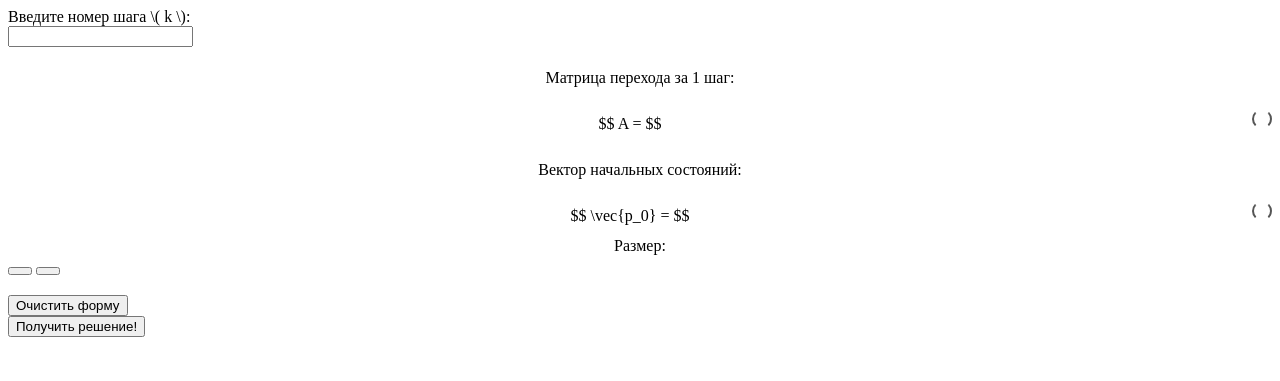
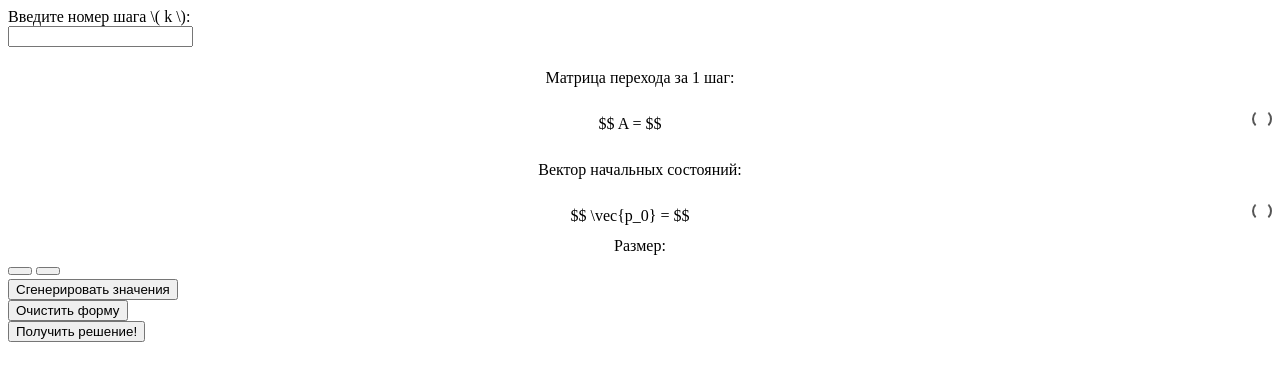
Before and after one commit to dchebakov/bmstu-fun, a Django app: template src/templates/solutions/stochasticprocesstheory/stochasticprocesstheoryEx1.html in a window 1280 px wide. Shown: the top 381 px of the page. Run offline with Django 3.2, Linux system fonts and the light colour scheme; the template is opened without the code that fills it: values that come from a table or form of the project are taken from there, others are empty; data comes from the database, SQL or seed files in the repository.

Commit message:
added an automatic generate numbers to stochastic process theory

```diff
--- a/src/BOLT/tasks/stochasticprocesstheory.py
+++ b/src/BOLT/tasks/stochasticprocesstheory.py
@@ -27,13 +27,13 @@ def stochasticprocesstheoryEx1(request):
     def stochastic_validity(lst):
         if type(lst[0]) == type(lst):
             for row in lst:
-                if not (0.99 <= sum(row) <= 1.01):
+                if not (0.98 <= sum(row) <= 1.02):
                     return False
                 for el in row:
-                    if el > 1 or el < 0:
+                    if not (0 <= el <= 1):
                         return False
         else:
-            if not (0.99 <= sum(lst) <= 1.01):
+            if not (0.98 <= sum(lst) <= 1.02):
                 return False
             for el in lst:
                 if not (0 <= el <= 1):
--- a/src/templates/solutions/stochasticprocesstheory/stochasticprocesstheoryEx1.html
+++ b/src/templates/solutions/stochasticprocesstheory/stochasticprocesstheoryEx1.html
@@ -71,17 +71,17 @@
         </div>
 
         <div class="row">
-            <div class="form-group col-md-6 col-xs-12 col-sm-12">
+            <div class="form-group col-md-8 col-xs-12 col-sm-12">
                 <div class="row">
                     <div class="col-md-12 col-xs-12 text-center">
                         <p class="big-fntz">Матрица перехода за 1 шаг: </p>
                     </div>
                 </div>
                 <div class="matrix-block row">
-                    <div class="col-xs-4 big-fntz label-div">
+                    <div class="col-xs-3 big-fntz label-div">
                         <label for="matrix-A" class="label-control big-formuls-ftnz">$$ A = $$</label>
                     </div>
-                    <div class="col-xs-8">
+                    <div class="col-xs-9">
                         <div class="brackets">
                             <div class="matrix" id="matrix-A"></div>
                         </div>
@@ -89,17 +89,17 @@
                 </div>
             </div>
 
-            <div class="form-group col-md-6 col-xs-12 col-sm-12">
+            <div class="form-group col-md-4 col-xs-12 col-sm-12">
                 <div class="row">
                     <div class="col-md-12 col-xs-12 text-center">
                         <p class="big-fntz">Вектор начальных состояний: </p>
                     </div>
                 </div>
                 <div class="matrix-block row">
-                    <div class="col-xs-4 big-fntz label-div">
-                        <label id="vector-p" class="big-formuls-ftnz">$$ \vec{p_0} = $$</label>
+                    <div class="col-xs-3 big-fntz label-div">
+                        <label for="vector-p" class="label-control big-formuls-ftnz">$$ \vec{p_0} = $$</label>
                     </div>
-                    <div class="col-xs-8">
+                    <div class="col-xs-9">
                         <div class="brackets">
                             <div id="vector-p" class="vector"></div>
                         </div>
@@ -108,12 +108,11 @@
             </div>
         </div>
 
-        <div class="form-group">
-            <div class="row">
-                <div class="col-xs-4 col-md-2 big-fntz">
+        <div class="form-group col-md-7">
+            <div class="col-xs-4 col-md-4 big-fntz">
                 <span>Размер: </span>
             </div>
-                <div class="col-xs-4 col-md-2">
+            <div class="col-xs-8 col-md-8">
                 <button class="btn btn-info big-fntz remove-padding" id="add-el" type="button">
                     <i class="fa fa-plus" aria-hidden="true"></i>
                 </button>
@@ -121,24 +120,33 @@
                     <i class="fa fa-minus" aria-hidden="true"></i>
                 </button>
             </div>
-                <div class="col-xs-8 big-fntz">
-                    <p><font color="red">{{ solve.err }}</font></p>
         </div>
+
+        <div class="form-group col-md-3">
+            <div class="col-xs-12">
+                <button class="btn btn-info" id="generate-button" type="button">Сгенерировать значения</button>
             </div>
         </div>
 
-        <div class="form-group">
+        <div class="form-group col-md-2">
             <div class="col-xs-12">
                 <button class="btn btn-primary" id="reset-button" type="reset">Очистить форму</button>
             </div>
         </div>
 
-        <div class="form-group">
-            <div class="col-xs-12">
+        <div class="form-group col-md-12">
+            <div class="col-xs-12 col-md-4">
                 <button class="btn btn-success" type="submit">Получить решение!</button>
+            </div>
+            <div class="col-xs-12 col-md-8 big-fntz">
+                <p><font color="red">{{ solve.err }}</font></p>
             </div>
         </div>
     </form>
+
+    <div class="form-group">
+
+    </div>
 
     <script>
 
@@ -223,7 +231,6 @@
             }
 
             for (let i = 0; i < elements; i++) {
-                //vector.push([]);
                 let row = document.createElement('div');
                 row.className = 'vector-row';
                 let cell = document.createElement('div');
@@ -246,6 +253,37 @@
 
             for (let i = 0; i < elements; i++) {
                 vector[i].latex('');
+            }
+        });
+
+        document.querySelector('#generate-button').addEventListener('click', function (ev) {
+            let vectors = [];
+            for (let i = 0; i < rows + 1; i++) {
+                vectors.push([]);
+                for (let j = 0; j < rows - 1; j++) {
+                    vectors[i].push(Math.random());
+                }
+                vectors[i].push(0, 1);
+                vectors[i].sort(function (a, b) {
+                    return a - b;
+                })
+            }
+            let gen_vectors = [];
+            for (let i = 0; i < rows + 1; i++) {
+                gen_vectors.push([]);
+                for (let j = 0; j < rows; j++) {
+                    gen_vectors[i].push((vectors[i][j + 1] - vectors[i][j]).toFixed(2));
+                }
+            }
+
+            for (let i = 0; i < elements; i++) {
+                vector[i].latex(gen_vectors[0][i]);
+            }
+
+            for (let i = 0; i < rows; i++) {
+                for (let j = 0; j < columns; j++) {
+                    matrix[i][j].latex(gen_vectors[i + 1][j]);
+                }
             }
         });
 
```
Lines whose indentation alone changed are shown as unchanged.
